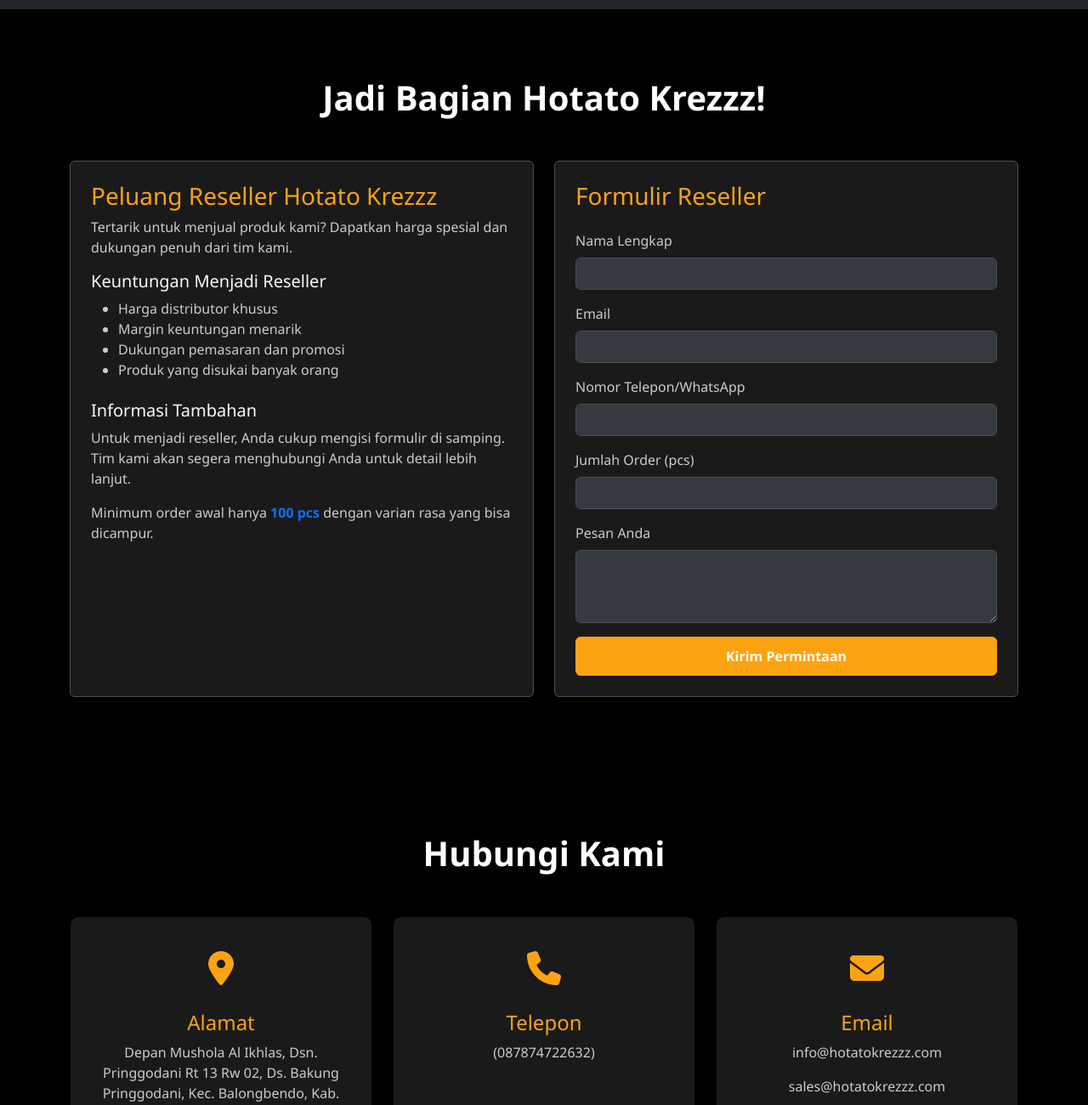
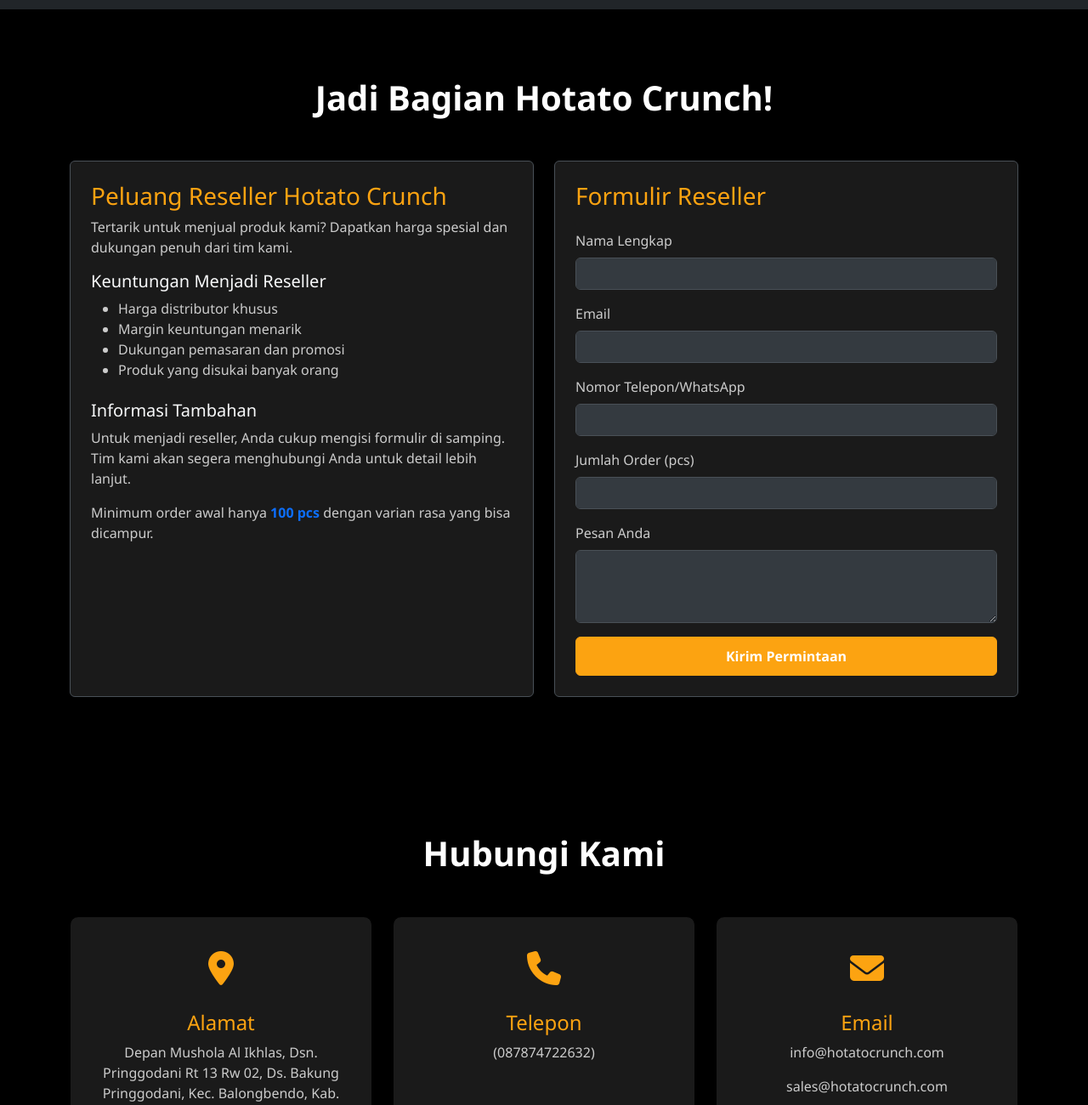
Before and after one commit to guzzuga/Hotato_Crunch, a plain HTML site: page index.html in a window 1280 px wide. Shown: the part 2128-3428 px from the top of the page at 85% size. Drawn offline with nearby package versions, Linux system fonts and the light colour scheme.

Commit message:
index.html

```diff
--- a/index.html
+++ b/index.html
@@ -483,7 +483,7 @@
 
     <section class="py-5">
         <div class="container">
-            <h2 class="section-title">Kenapa Pilih Hotato Krezzz?</h2>
+            <h2 class="section-title">Kenapa Pilih Hotato Crunch?</h2>
             <div class="row">
                 <div class="col-md-4">
                     <div class="feature-card">
@@ -519,7 +519,7 @@
     <section id="flavors" class="py-5 bg-dark">
 
 <div class="container">
-            <h2 class="section-title">Varian Rasa Hotato Krezzz</h2>
+            <h2 class="section-title">Varian Rasa Hotato Crunch</h2>
             <div class="row">
                 <div class="col-md-3 col-sm-6">
                     <div class="service-card">
@@ -563,12 +563,12 @@
 
     <section id="reseller" class="configurator">
         <div class="container">
-            <h2 class="section-title">Jadi Bagian Hotato Krezzz!</h2>
+            <h2 class="section-title">Jadi Bagian Hotato Crunch!</h2>
 
             <div class="row">
                 <div class="col-lg-6 mb-4 mb-lg-0">
                     <div class="bg-dark p-4 rounded shadow-sm h-100">
-                        <h3>Peluang Reseller Hotato Krezzz</h3>
+                        <h3>Peluang Reseller Hotato Crunch</h3>
                         <p>Tertarik untuk menjual produk kami? Dapatkan harga spesial dan dukungan penuh dari tim kami.</p>
                         <div class="mb-4">
                             <h5>Keuntungan Menjadi Reseller</h5>
@@ -649,8 +649,8 @@
                             <i class="fas fa-envelope"></i>
                         </div>
                         <h4>Email</h4>
-                        <p>info@hotatokrezzz.com</p>
-                        <p>sales@hotatokrezzz.com</p>
+                        <p>info@hotatocrunch.com</p>
+                        <p>sales@hotatocrunch.com</p>
                     </div>
                 </div>
             </div>
```
